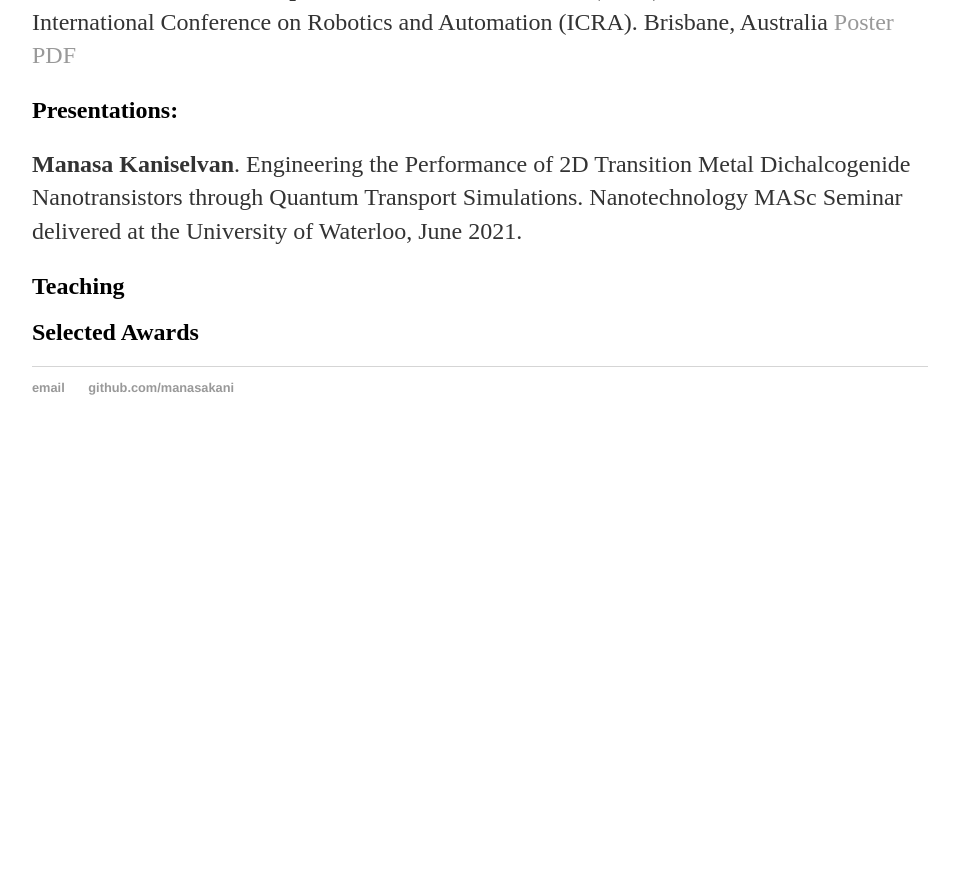
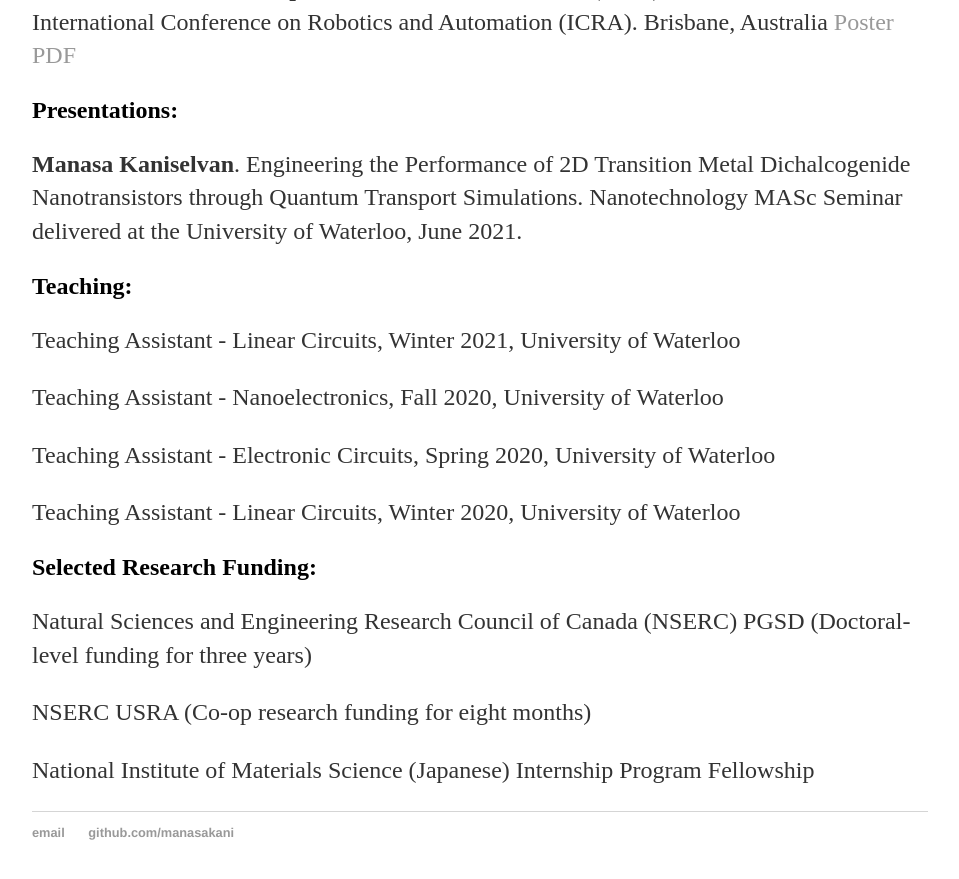
Before and after one commit to manasakani/manaskani.github.io, a Jekyll site: the page built from cv/index.md, in a window 1280 px wide and 900 px high, scrolled down 1199 px. Shown: the top 879 px of the window, without its empty margins (160-1119 px from the left). Built offline with Jekyll 4.4.1, drawn with Linux system fonts in a browser that asks for light colours; before the commit the page ends 1654 px from its top, so only the background shows below that.

Commit message:
added teaching

```diff
--- a/cv/index.md
+++ b/cv/index.md
@@ -42,6 +42,21 @@ Laser-Induced Temperature in Medical Applications. Waterloo Engineering Design S
 Transport Simulations. Nanotechnology MASc Seminar delivered at the University of Waterloo, June 2021.
 
 
-## Teaching
+## Teaching:
 
-## Selected Awards
+Teaching Assistant - Linear Circuits, Winter 2021, University of Waterloo
+
+Teaching Assistant - Nanoelectronics, Fall 2020, University of Waterloo
+
+Teaching Assistant - Electronic Circuits, Spring 2020, University of Waterloo
+
+Teaching Assistant - Linear Circuits, Winter 2020, University of Waterloo
+
+
+## Selected Research Funding:
+
+Natural Sciences and Engineering Research Council of Canada (NSERC) PGSD (Doctoral-level funding for three years)
+
+NSERC USRA (Co-op research funding for eight months)
+
+National Institute of Materials Science (Japanese) Internship Program Fellowship
```
